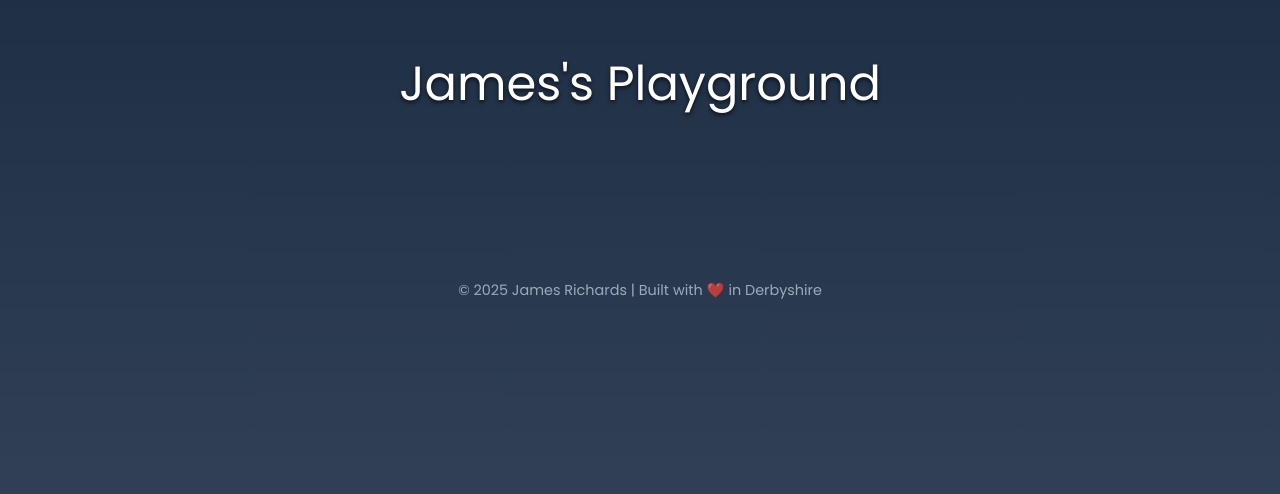
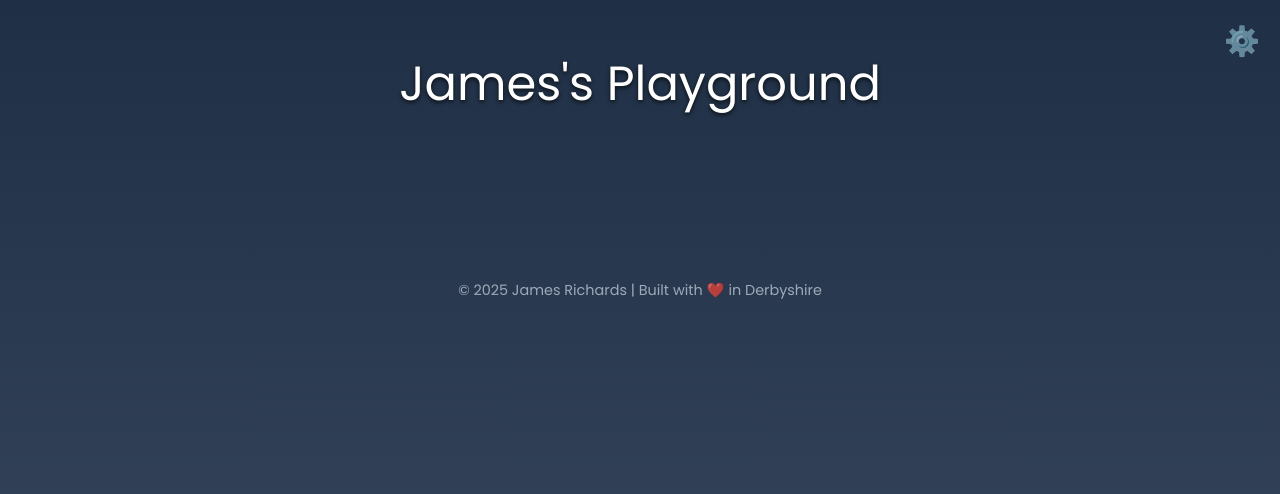
Before and after one commit to sebrichards86/crm-tools-homepage, a plain HTML site: page index.html in a window 1280 px wide. Drawn offline with Linux system fonts and the light colour scheme; no server answers.

Commit message:
Added gear icon linking to login.html for secure admin access

```diff
--- a/index.html
+++ b/index.html
@@ -27,6 +27,22 @@
       padding: 3rem 1rem 2rem;
       color: #ffffff;
       text-shadow: 0 2px 4px rgba(0, 0, 0, 0.7);
+    }
+
+    .gear {
+      position: absolute;
+      top: 20px;
+      right: 20px;
+      font-size: 1.8rem;
+      cursor: pointer;
+      color: #e6f0ff;
+      opacity: 0.7;
+      text-decoration: none;
+      transition: opacity 0.2s ease;
+    }
+
+    .gear:hover {
+      opacity: 1;
     }
 
     .container {
@@ -97,6 +113,8 @@
 </head>
 <body>
   <header>James's Playground</header>
+  <a href="login.html" class="gear" title="Admin Login">⚙️</a>
+
   <div class="container" id="tilesContainer">
     <!-- Tiles will be injected here by JavaScript -->
   </div>
@@ -107,11 +125,9 @@
 
  <!-- Firebase scripts -->
 <script type="module">
-  // Import Firebase SDKs
   import { initializeApp } from "https://www.gstatic.com/firebasejs/10.11.0/firebase-app.js";
   import { getFirestore, collection, getDocs } from "https://www.gstatic.com/firebasejs/10.11.0/firebase-firestore.js";
 
-  // Your Firebase config (replace with your actual values)
   const firebaseConfig = {
     apiKey: "AIzaSyBKdpUQ9b6X6p5a9Mmuk_-_2T3q509I0oc",
     authDomain: "james-playground-67b07.firebaseapp.com",
@@ -121,7 +137,6 @@ const firebaseConfig = {
     appId: "1:476918557234:web:b6e52ae92aa8277348ea2b"
   };
 
-  // Init Firebase
   const app = initializeApp(firebaseConfig);
   const db = getFirestore(app);
 
@@ -135,7 +150,6 @@ const firebaseConfig = {
       tiles.push(doc.data());
     });
 
-    // Sort alphabetically
     tiles.sort((a, b) => a.name.localeCompare(b.name));
 
     tiles.forEach(tile => {
```
Lines whose indentation alone changed are shown as unchanged.
